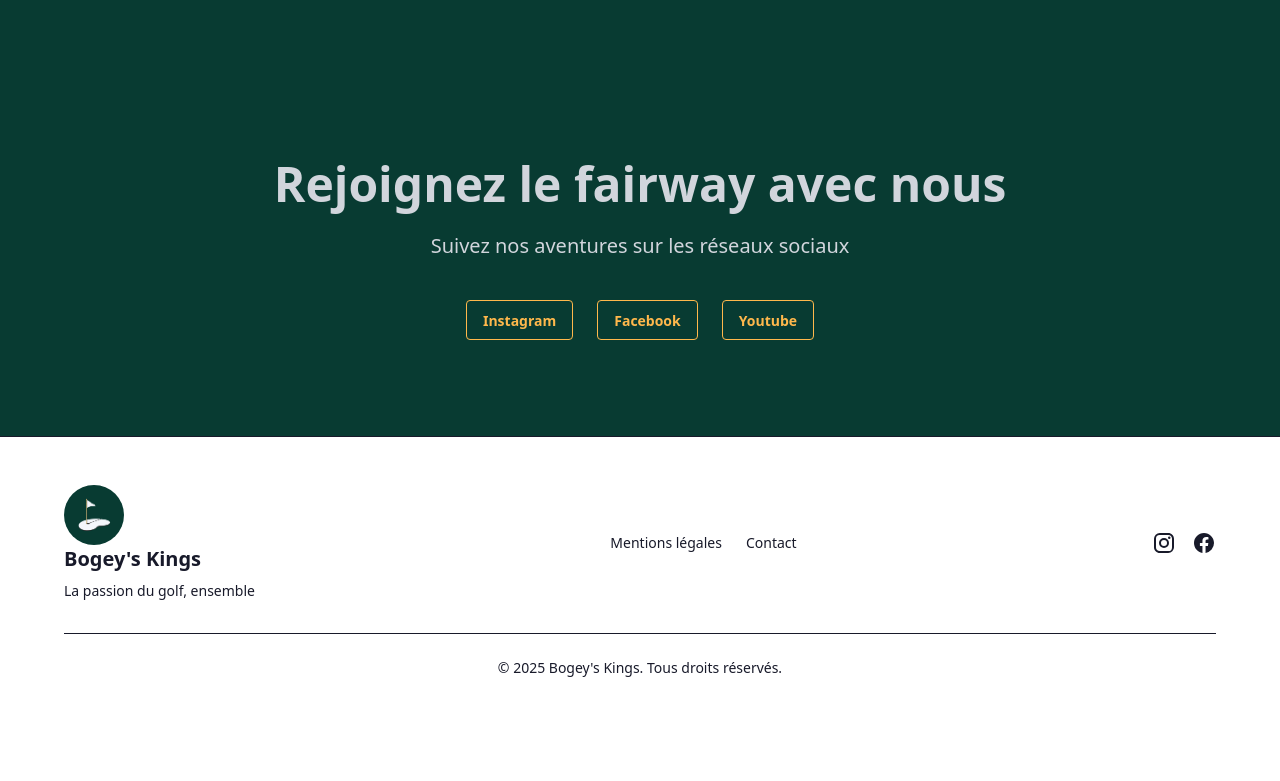
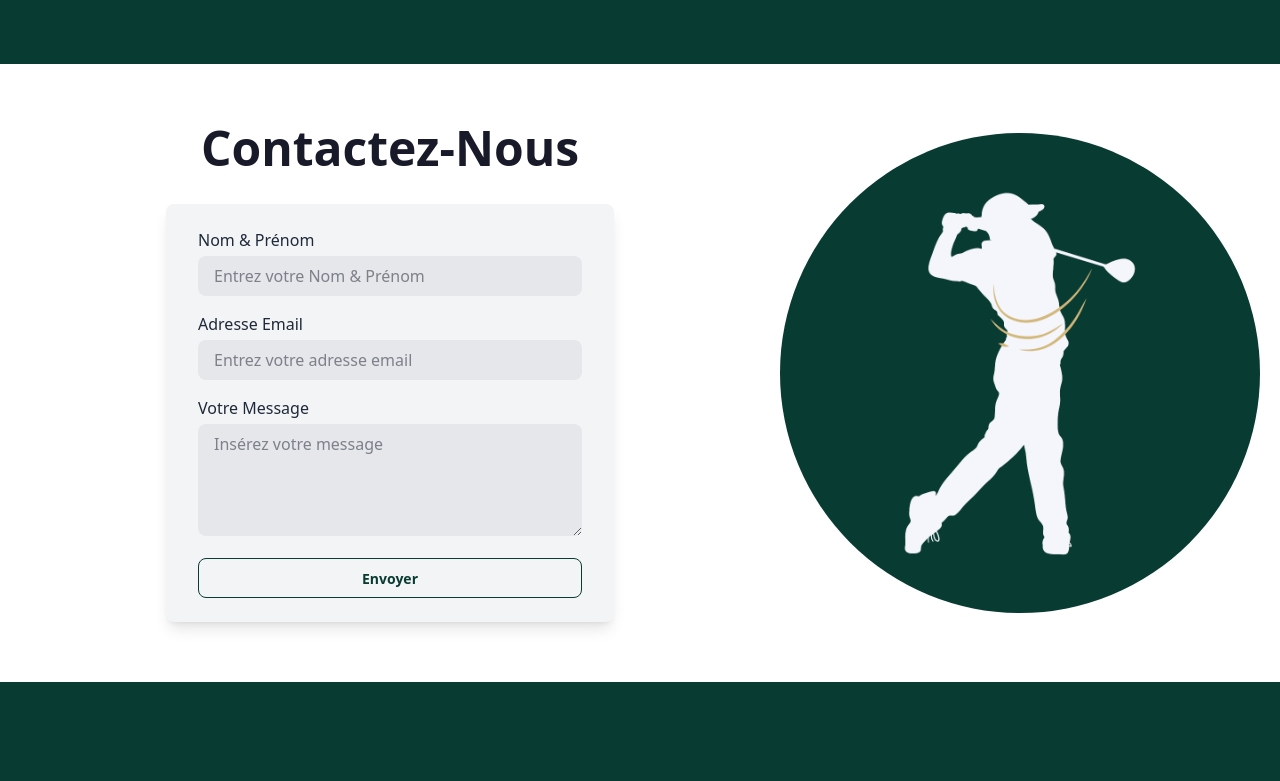
Before and after one commit to NathanVienne/golf-s_crew, a React (Vite) app: page / in a window 1280 px wide. Shown: the part 2120-2901 px from the top of the page. Before the commit the page ends 2846 px from the top, so only its background shows below. Built offline with nearby package versions, Linux system fonts and the light colour scheme.

Commit message:
Contact section  - v.1

```diff
--- a/index.html
+++ b/index.html
@@ -2,7 +2,7 @@
 <html lang="en" data-theme="corporate">
   <head>
     <meta charset="UTF-8" />
-    <link rel="icon" type="image/svg+xml" href="/vite.svg" />
+    <link rel="icon" type="image/svg+xml" href="/LOGOS.png" />
     <meta name="viewport" content="width=device-width, initial-scale=1.0" />
     <title>golf-s-crew</title>
   </head>
--- a/src/App.jsx
+++ b/src/App.jsx
@@ -4,6 +4,7 @@ import Values from "./components/Values/Values.jsx"
 import SocialMedial from "./components/CTA/CTA_SM.jsx"
 import Team from "./components/Team/Team.jsx"
 import Footer from "./components/Footer/Footer.jsx"
+import Contact from "./components/Contact/Contact.jsx"
 
 function App() {
 
@@ -13,6 +14,7 @@ function App() {
       <Hero />
       <Values />
       <Team />
+      <Contact />
       <SocialMedial />
       <Footer />
     </>
--- /dev/null
+++ b/src/components/Contact/Contact.jsx
@@ -0,0 +1,56 @@
+export default function Contact() {
+    return (
+        <section id="contact" className="my-15 flex items-center">
+            <div className="container">
+                <h2 className="text-center text-5xl font-semibold mb-8">Contactez-Nous</h2>
+                <div className="mx-auto">
+                    <div className="max-w-md mx-auto px-8 py-6 bg-gray-100 rounded-lg shadow-lg">
+                        <form>
+                            <div className="mb-4">
+                                <label className="block text-gray-800 mb-1 font-medium" for="name">Nom & Prénom</label>
+                                <input
+                                    className="w-full px-4 py-2 bg-gray-200 rounded-lg focus:outline-none focus:ring-2 focus:ring-accent transition duration-300"
+                                    placeholder="Entrez votre Nom & Prénom"
+                                    type="text"
+                                />
+                            </div>
+                            <div className="mb-4">
+                                <label className="block text-gray-800 mb-1 font-medium" for="email">Adresse Email</label>
+                                <input
+                                    className="w-full px-4 py-2 bg-gray-200 rounded-lg focus:outline-none focus:ring-2 focus:ring-accent transition duration-300"
+                                    placeholder="Entrez votre adresse email"
+                                    name="email"
+                                    id="email"
+                                    type="email"
+                                />
+                            </div>
+                            <div className="mb-4">
+                                <label className="block text-gray-800 mb-1 font-medium" for="message"
+                                >Votre Message</label
+                                >
+                                <textarea
+                                    className="w-full px-4 py-2 bg-gray-200 rounded-lg focus:outline-none focus:ring-2 focus:ring-accent transition duration-300"
+                                    rows="4"
+                                    placeholder="Insérez votre message"
+                                    name="message"
+                                    id="message"
+                                ></textarea>
+                            </div>
+                            <button
+                                className="w-full btn btn-outline btn-primary text-primary py-2 px-4 rounded-lg hover:text-gray-100 transition duration-300"
+                                type="submit"
+                            >
+                                Envoyer
+                            </button>
+                        </form>
+                    </div>
+                </div>
+            </div>
+            <div className="mx-auto pe-5">
+                <div className="w-120">
+                    <img src="public/SWING.png" alt="" className="rounded-full"/>
+                </div>
+            </div>
+        </section>
+    )
+}
```
Also changed, not shown: public/SWING.png (added).
